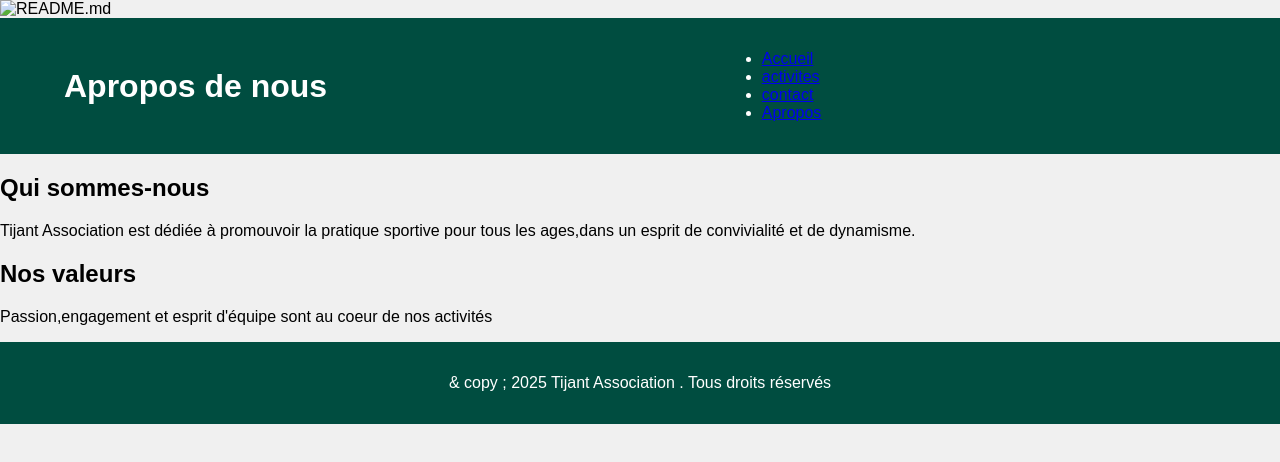
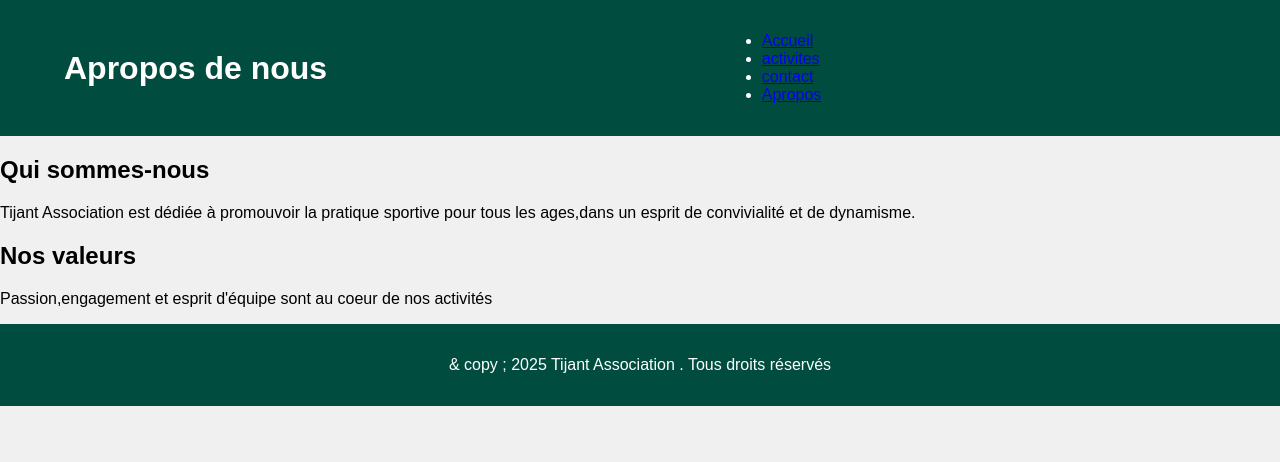
Before and after one commit to Tallouzt/tijant-association, a plain HTML site: page about.html in a window 1280 px wide. Drawn offline with nearby package versions, Linux system fonts and the light colour scheme.

Commit message:
Update about.html

```diff
--- a/about.html
+++ b/about.html
@@ -13,7 +13,7 @@ content="width=device-width ,initial-scale=1.0" >
 
 </head>
 
-	<img src="![D11](https://github.com/user-attachments/assets/709835f9-0bf2-4b08-bfef-979b2fa156ce)" alt="README.md" height="200px" width="300">
+
 
 <body>
 	<header>
```
